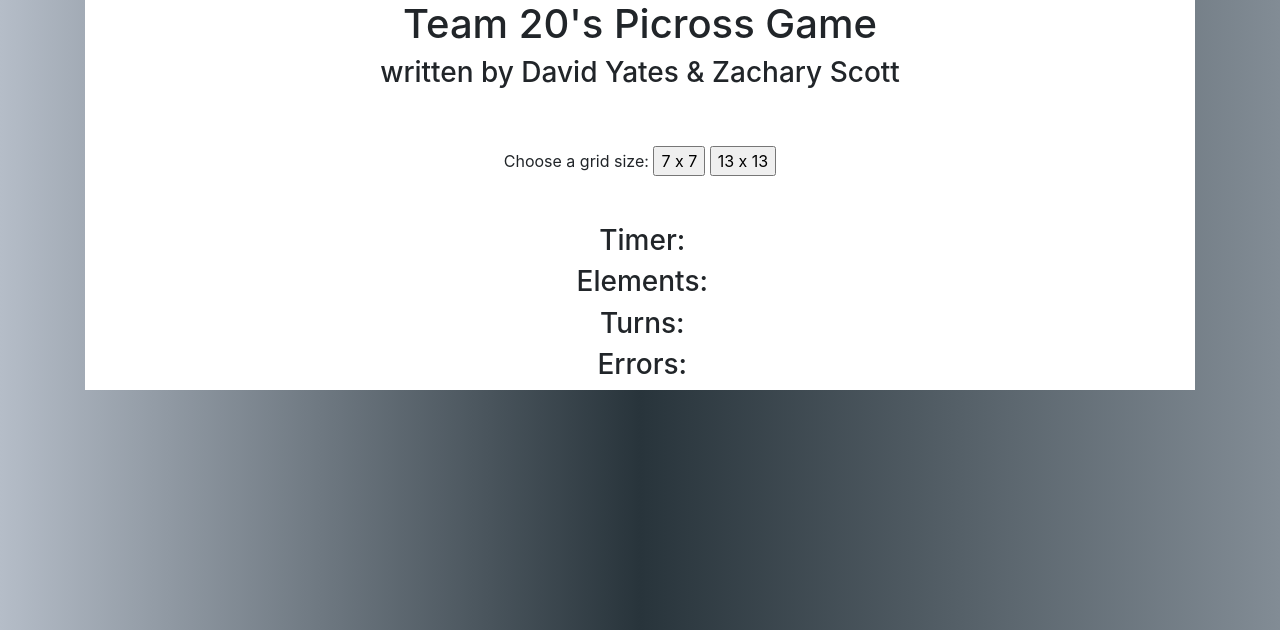
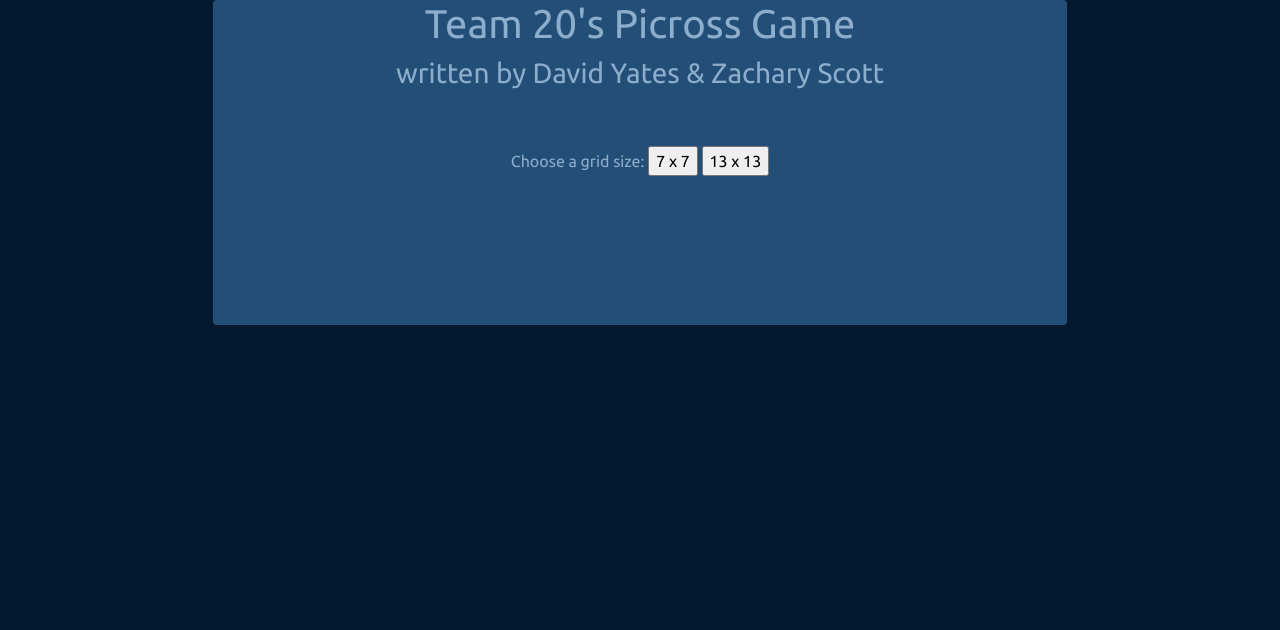
Before and after one commit to Zckd78/CSCI_130_Project1, a PHP site: page / in a window 1280 px wide. Shown: the top 630 px of the page. Run offline with PHP 8.4, Linux system fonts and the light colour scheme.

Commit message:
Using Bootstrap + Custom colors
Added colors, new font, and replaced lots of classes to use Bootstrap. Fixed some styling issues with the page. Starting the game now removes the rows from the previous table.

```diff
--- a/css/PicrossStyle.css
+++ b/css/PicrossStyle.css
@@ -1,7 +1,24 @@
+
+/*
+	Body Styling - This is applied to all elements on the page
+*/
+body * {
+	/* Sourced from https://fonts.google.com/ */
+	font-family: 'Ubuntu', sans-serif;
+}
+
+
+h3 {
+	color: gray;
+}
 
 /*
 	Styling for other elements on the page
 */
+
+.spacer {
+	min-height: 40px;
+}
 
 .ilb {
 	display: inline-block;
@@ -9,19 +26,36 @@
 
 
 /*
-	Sourced from http://www.colorzilla.com/gradient-editor/
-	Creates a gradient background
+	Background Colors
 */
-.backdrop {
-	background: rgb(181,189,200);
-	background: -moz-linear-gradient(left, rgba(181,189,200,1) 0%, rgba(40,52,59,1) 50%, rgba(130,140,149,1) 100%);
-	background: -webkit-linear-gradient(left, rgba(181,189,200,1) 0%,rgba(40,52,59,1) 50%,rgba(130,140,149,1) 100%);
-	background: linear-gradient(to right, rgba(181,189,200,1) 0%,rgba(40,52,59,1) 50%,rgba(130,140,149,1) 100%);
-	filter: progid:DXImageTransform.Microsoft.gradient( startColorstr='#b5bdc8', endColorstr='#828c95',GradientType=1 );
+.bgc_background {
+	background-color: #021930;
 }
 
-.backdrop_clear {
+.bgc_foreground {
+	background: #224E78;
+}
+
+.bgc_white {
 	background: white;
+}
+
+
+/*
+	Foreground colors
+*/
+.fgc_lightblue {
+	color: #8DADCC;
+}
+
+.fgc_black {
+	color: black;
+}
+
+
+/* Makes the borders rounded */
+.rounded {
+	border-radius: 10px;
 }
 
 /* Useful for making items dissappear*/
@@ -36,15 +70,15 @@
 */
 
 .pixel_small {
-	min-height: 30px;
-	min-width:  30px;
-	max-height: 30px;
-	max-width: 30px;
+	min-height: 35px;
+	min-width:  35px;
+	max-height: 35px;
+	max-width: 35px;
 	border: 1px solid black;
 	text-align: center;
 	font-size: : 10px;
 	/* Move the pixels closer together*/
-	margin: -2px -2px -2px -2px;
+	margin: -1px;
 }
 
 .pixel_large {
@@ -56,7 +90,7 @@
 	text-align: center;
 	font-size: 16px;
 	/* Move the pixels closer together*/
-	margin: -2px -2px -2px -2px;
+	margin: -1px;
 }
 
 
@@ -65,17 +99,17 @@
 */
 
 .pixel_selected {
-	background-color:#273279;
+	background-color:#05294B;
 	color: white;
 }
 
 .pixel_marked {
-	background-color:#5D337F;
+	background-color:#2C054E;
 	color: white;
 }
 
 .pixel_correct {
-	background-color:lightblue;
+	background-color:#326700;
 	color: white;
 }
 
@@ -83,3 +117,12 @@
 	background-color:red;
 	color: white;
 }
+
+
+/*
+	Text Formatting - Use this space for classes that affect how text looks
+*/
+
+.StatusText{
+	color: black;
+}
--- a/index.html
+++ b/index.html
@@ -1,5 +1,5 @@
 <!DOCTYPE html>
-<html>
+<html lang="en">
 <style>
 
 </style>
@@ -8,38 +8,49 @@
 		<script type="text/javascript" src="js/GameLogic.js"></script>
 		<link rel="stylesheet" type="text/css" href="css/PicrossStyle.css">
 		<link rel="stylesheet" type="text/css" href="css/bootstrap.css">
+		<meta name="viewport" content="width=device-width, initial-scale=1, shrink-to-fit=no">
+		<link href="https://fonts.googleapis.com/css?family=Ubuntu" rel="stylesheet">
 	</head>
-	<body class="backdrop container">
-		<div>
-		<div class=" backdrop_clear col">
+	<body class="bgc_background container-fluid">
+
+		<div class="row align-items-center">
+			<div class="col-lg-2"> </div>
+			<div id="MainDiv" class=" bgc_foreground fgc_lightblue rounded col-lg-8">
 				<center>
-				<div>
 					<h1> Team 20's Picross Game </h1>
 					<h3> written by David Yates & Zachary Scott </h3> <br><br>
+				</center>
 				<div>
 					<center>
 						<div class="ilb"> Choose a grid size:  </div>
 						<div class="ilb">
 							<input type="button" id="submit" value="7 x 7" onclick="startGame(7,7)">
+						</div>
 						<div class="ilb">
 							<input type="button" id="submit" value="13 x 13" onclick="startGame(13,13)">
 						</div>
 					</center>
 				</div> <br> <br>
-					<div class = "ilb">
+				<div class="container">
+					<div class="row"  style="margin-bottom: 100px;">
+						<div class="col-4"> </div>
+						<div id="GameDiv" class="col-6">
 							<!-- The game table, propogated by javascript -->
-						<table id="GameTable">
-						</table>
+							<table id="GameTable" class="bgc_white"></table>
 						</div>
-					<div class = "ilb">
+						<div class="col-2">
+						<div id="GameStatus" class="hidden">
 								<!-- Adding spans with ids to tap into for updating during the game -->
-						<h3> Timer: <span id="val_timer">  </span></h3>
-						<h3> Elements: <span id="val_elements">  </span></h3>
-						<h3> Turns: <span id="val_turns">  </span></h3>
-						<h3> Errors: <span id="val_errors">  </span></h3>
+								<h3> Timer: <span id="val_timer" class="StatusText">0</span></h3>
+								<h3> Elements: <span id="val_elements" class="StatusText"> 0 </span></h3>
+								<h3> Turns: <span id="val_turns" class="StatusText">0</span></h3>
+								<h3> Errors: <span id="val_errors" class="StatusText"> 0 </span></h3>
 							</div>
 						</div>
-			</center>
 					</div>
+				</div>
+			</div> <!-- End of MainDiv -->
+			<div class="col-lg-2"> </div>
+		</div> <!-- End of row div -->
 	</body>
 </html>
--- a/js/GameLogic.js
+++ b/js/GameLogic.js
@@ -42,23 +42,25 @@ if (document.addEventListener) { // IE >= 9; other browsers
 // Top level function for starting the game
 function startGame(xMax, yMax){
 
-	// TODO - Remove the table rows if present
-	/*
 	// Remove the table elements before adding more
 	let table = document.getElementById("GameTable");
-	let rowIndex = table.rowIndex;
-    for (var i = 0; i < table.rows.length; i++) {
-    	let rowIndex = table.rowIndex;
+	var rowCount = table.rows.length;
+	for (var i = 0; i < rowCount; i++) {
+		// Calling deleteRow(-1) deletes the last row
+		// so we just call this rowCount times
+    	table.deleteRow(-1);
+	}
 
-    	table.deleteRow(rowIndex);
-    }
-    */
+
 
     // Use this space to trigger other actions when the game starts.
     // Start the game timer
     // Randomize the correct pixels
     // Do other stuff before the game starts...
 
+    // Reveal the status bar on the side
+    var statusBar = document.getElementById("GameStatus");
+    statusBar.classList.remove("hidden");
 
     // Pass the args to generateTable
     generateTable(xMax,yMax);
@@ -85,6 +87,7 @@ function addRow(xMax, y) {
 	// creation of the elements
 
     // row.insertCell(0).innerHTML= '<div id="'+id+'"></div>';
+    // This create each pixel cell in the row
     for (var x = 0; x < xMax; x++) {
 
     	// Position
@@ -96,12 +99,13 @@ function addRow(xMax, y) {
     	let tagEvents = ' onclick="pixelLeftClick(this)" onauxclick="pixelRightClick(this)"';
     	let className = ' class="pixel_large"';
     	let tagID = ' id="' + coordID + '">';
-    	let contents = coords;
+    	let contents = "";
     	let tagEnd = '</div>';
 
 
     	/* --------------------------------------------------
-    	  TODO Continue to update the div tags from HERE!
+    	  !!ATTENTION!!
+    	  Continue to update the div tags from HERE!
     	  This space is what places the pixels in a line.
     	 -------------------------------------------------- */
     	if(xMax == 7){
@@ -145,7 +149,7 @@ function pixelRightClick(pixel){
 	let coords = getCoordsFromID(pixel.id);
 
 	// Alert the coordinates.
-	alert("Coords of this pixel: (" + coords.x + "," + coords.y + ")");
+	// alert("Coords of this pixel: (" + coords.x + "," + coords.y + ")");
 }
 
 // Derives the coordinates of the pixel from the id given.
@@ -195,8 +199,6 @@ function hideElement(id){
 
 
 
-
-
 /*
 
 Code Graveyard - Dig this up later if needed.
```
Also changed, not shown: css/ColorPalette.css (added, +53 -0 lines). Lines whose indentation alone changed are shown as unchanged.
